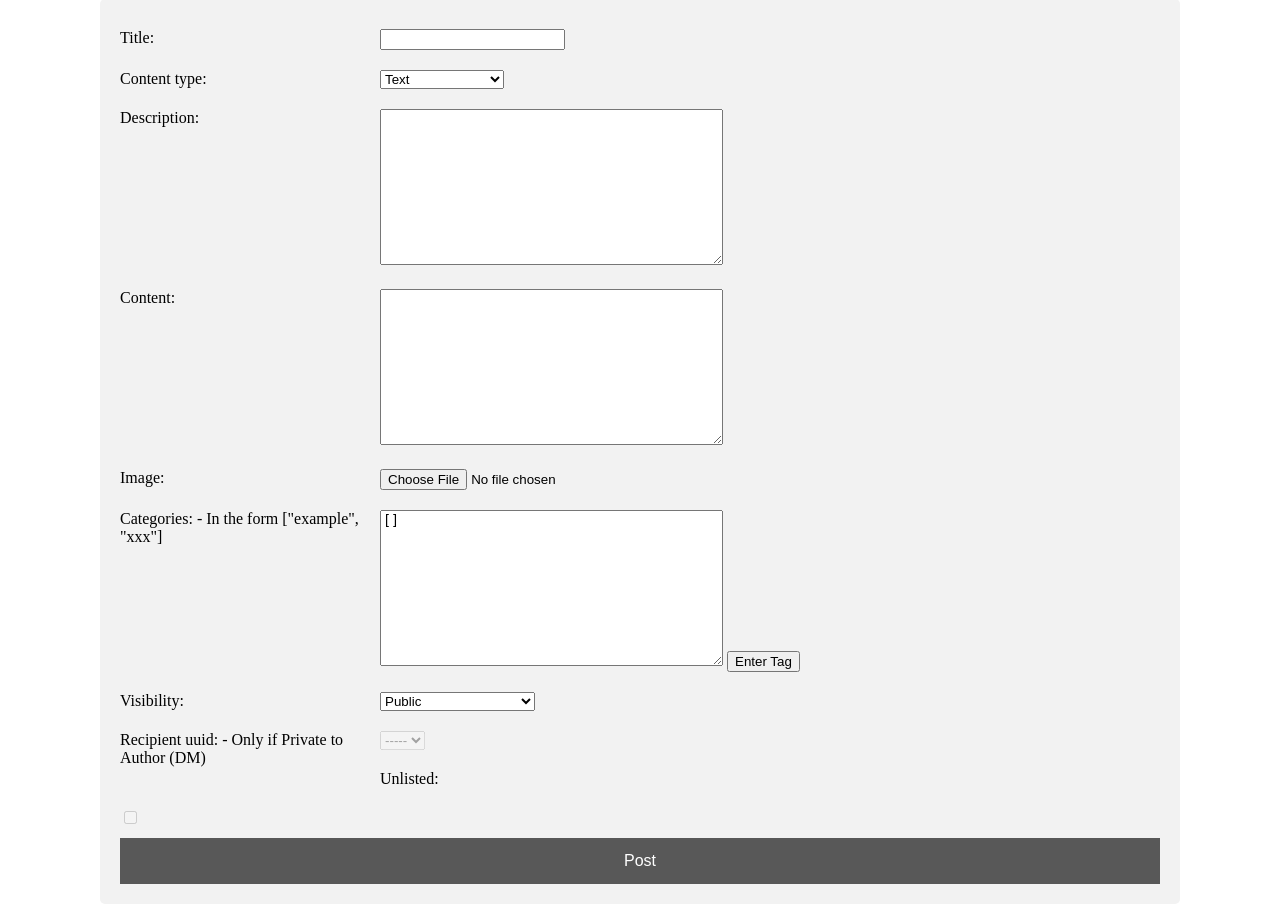
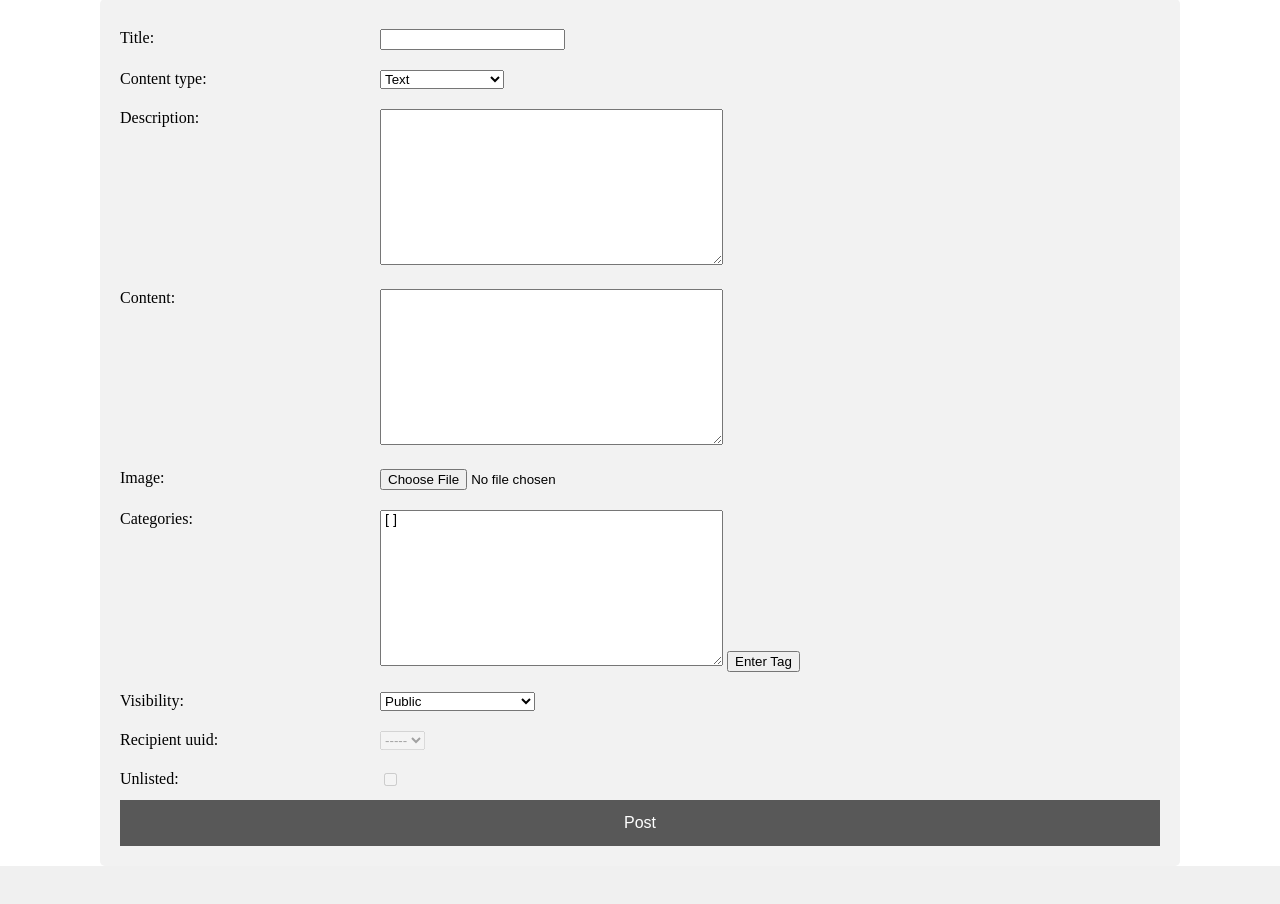
Before and after one commit to CMPUT404-F21T0/CMPUT404-Project-BetterSocial, a Django app: page /post/ in a window 1280 px wide. Shown: the part 138-1042 px from the top of the page. After the commit the page ends 1004 px from the top, so only its background shows below. Run offline with Django 3.2, Linux system fonts and the light colour scheme; the visitor is signed in with stand-in values (Sample User, id 1); some libraries are stand-ins or nearby versions.

Commit message:
Removed helptext

```diff
--- a/socialdistribution/bettersocial/templates/bettersocial/edit_post.html
+++ b/socialdistribution/bettersocial/templates/bettersocial/edit_post.html
@@ -62,7 +62,7 @@
 
             <div class="row">
                 <div class="size-25">
-                    {{ form.categories.label_tag }} - In the form ["example", "xxx"]
+                    {{ form.categories.label_tag }}
                 </div>
                 <div class="size-75">
                     {{ form.categories }}
@@ -83,7 +83,7 @@
 
             <div class="row">
                 <div class="size-25">
-                    {{ form.recipient_uuid.label_tag }} - Only if Private to Author (DM)
+                    {{ form.recipient_uuid.label_tag }}
                 </div>
                 <div class="size-75">
                     {{ form.recipient_uuid }}
--- a/socialdistribution/bettersocial/templates/bettersocial/postapost.html
+++ b/socialdistribution/bettersocial/templates/bettersocial/postapost.html
@@ -62,7 +62,7 @@
 
             <div class="row">
                 <div class="size-25">
-                    {{ form.categories.label_tag }} - In the form ["example", "xxx"]
+                    {{ form.categories.label_tag }}
                 </div>
                 <div class="size-75">
                     {{ form.categories }}
@@ -83,7 +83,7 @@
 
             <div class="row">
                 <div class="size-25">
-                    {{ form.recipient_uuid.label_tag }} - Only if Private to Author (DM)
+                    {{ form.recipient_uuid.label_tag }}
                 </div>
                 <div class="size-75">
                     {{ form.recipient_uuid }}
```
